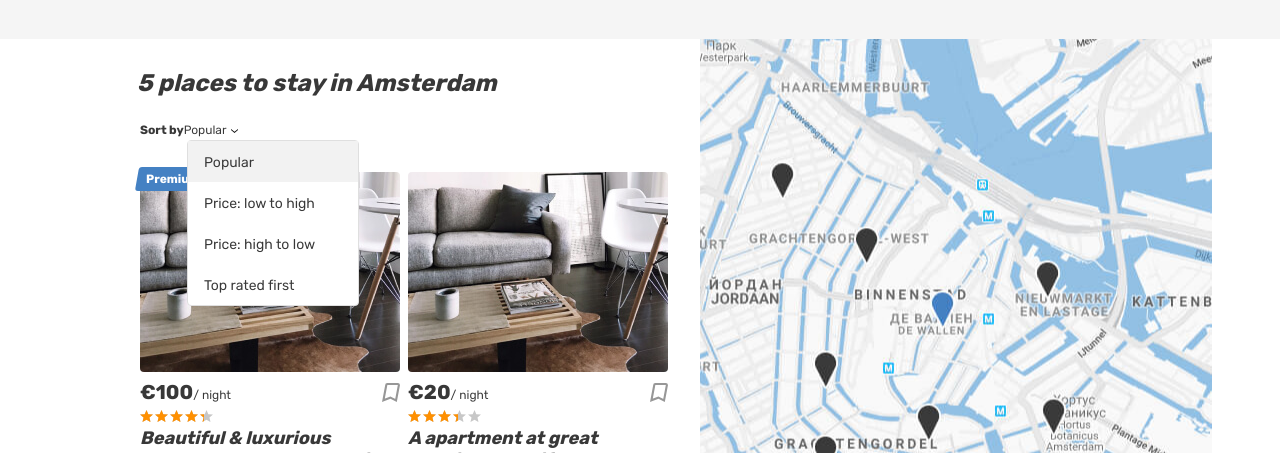
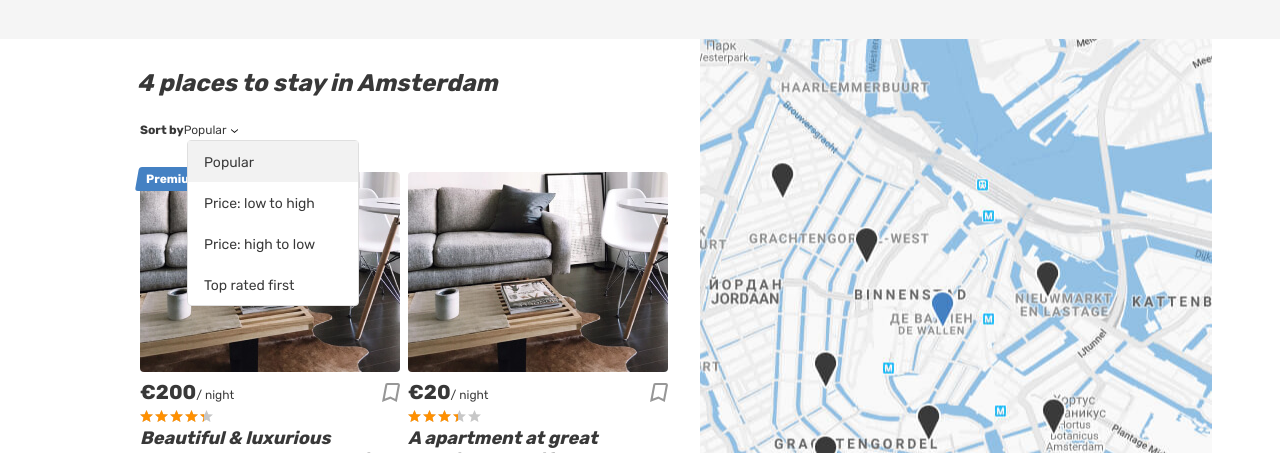
Before and after one commit to knenkne/six-cities-html-academy-example, a React (Create React App) app in the folder project/: page / in a window 1280 px wide. Shown: the part 146-599 px from the top of the page. Built offline with nearby package versions, Linux system fonts and the light colour scheme.

Commit message:
[Homework-4] removing offersCount

```diff
--- a/project/src/components/app/app.tsx
+++ b/project/src/components/app/app.tsx
@@ -11,14 +11,13 @@ import PrivateRoute from '../private-route/private-route';
 import { AppRoute, AuthorizationStatus } from '../../const';
 
 type AppProps = {
-  offers: Offer[],
-  offersCount: number
+  offers: Offer[]
 }
 
-const App = ({ offers, offersCount }: AppProps): JSX.Element => (
+const App = ({ offers }: AppProps): JSX.Element => (
   <BrowserRouter>
     <Routes>
-      <Route index element={<Main offers={offers} offersCount={offersCount} />}/>
+      <Route index element={<Main offers={offers} />}/>
       <Route path={AppRoute.Login} element={<Login />} />
       <Route path={`${AppRoute.Property}/:id`} element={<Property />} />
       <Route path={AppRoute.Favorites}
--- a/project/src/index.tsx
+++ b/project/src/index.tsx
@@ -3,8 +3,6 @@ import ReactDOM from 'react-dom/client';
 
 import App from './components/app/app';
 import offers from './mocks/offers';
-
-const CARDS_COUNT = 5;
 
 const root = ReactDOM.createRoot(
   document.getElementById('root') as HTMLElement,
@@ -12,6 +10,6 @@ const root = ReactDOM.createRoot(
 
 root.render(
   <React.StrictMode>
-    <App offers={offers} offersCount={CARDS_COUNT} />
+    <App offers={offers} />
   </React.StrictMode>,
 );
--- a/project/src/mocks/offers.ts
+++ b/project/src/mocks/offers.ts
@@ -3,7 +3,7 @@ import type { Offer } from '../types/types';
 const offers: Offer[] = [
   {
     id: 1,
-    price: 100,
+    price: 200,
     rating: 4.4,
     title: 'Beautiful & luxurious apartment at great location',
     isPremium: true,
--- a/project/src/pages/main/main.tsx
+++ b/project/src/pages/main/main.tsx
@@ -3,11 +3,10 @@ import type { Offer } from '../../types/types';
 import CardList from '../../components/card-list/card-list';
 
 type MainProps = {
-    offers: Offer[],
-    offersCount: number
+  offers: Offer[]
 }
 
-const Main = ({ offers, offersCount = 0 }: MainProps): JSX.Element => (
+const Main = ({ offers }: MainProps): JSX.Element => (
   <div className="page page--gray page--main">
     <header className="header">
       <div className="container">
@@ -90,7 +89,7 @@ const Main = ({ offers, offersCount = 0 }: MainProps): JSX.Element => (
         <div className="cities__places-container container">
           <section className="cities__places places">
             <h2 className="visually-hidden">Places</h2>
-            <b className="places__found">{offersCount} places to stay in Amsterdam</b>
+            <b className="places__found">{offers.length} places to stay in Amsterdam</b>
             <form className="places__sorting" action="#" method="get">
               <span className="places__sorting-caption">Sort by</span>
               <span className="places__sorting-type" tabIndex={0}>
```
